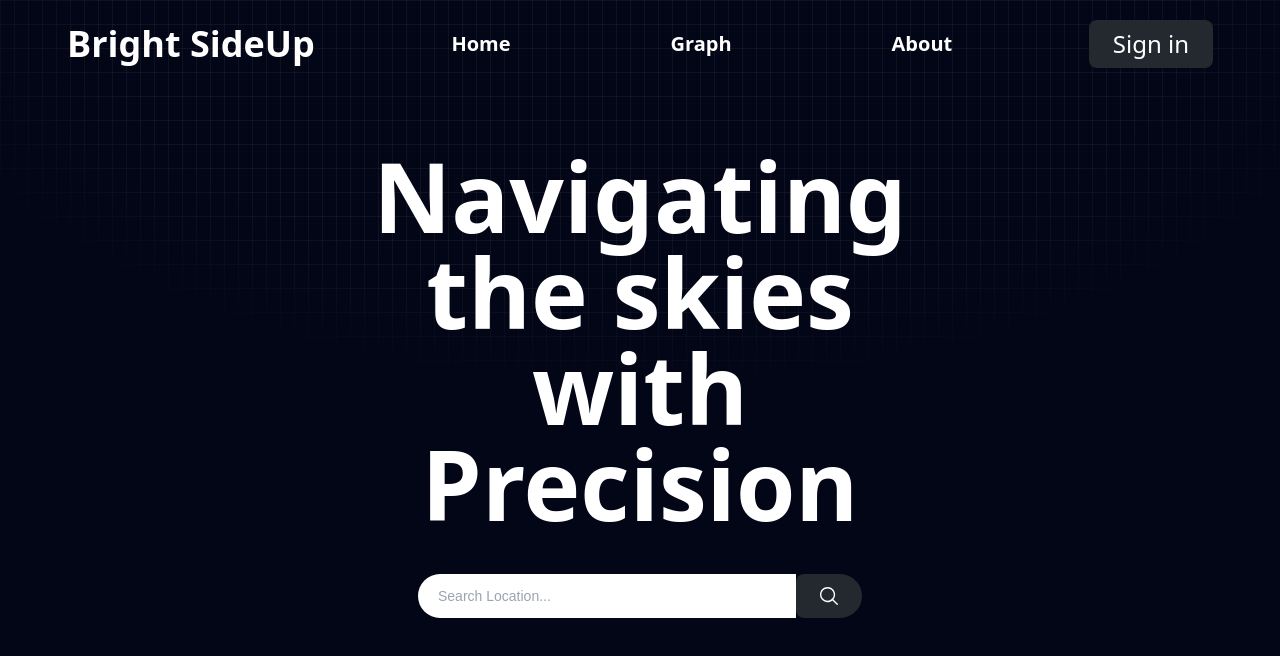
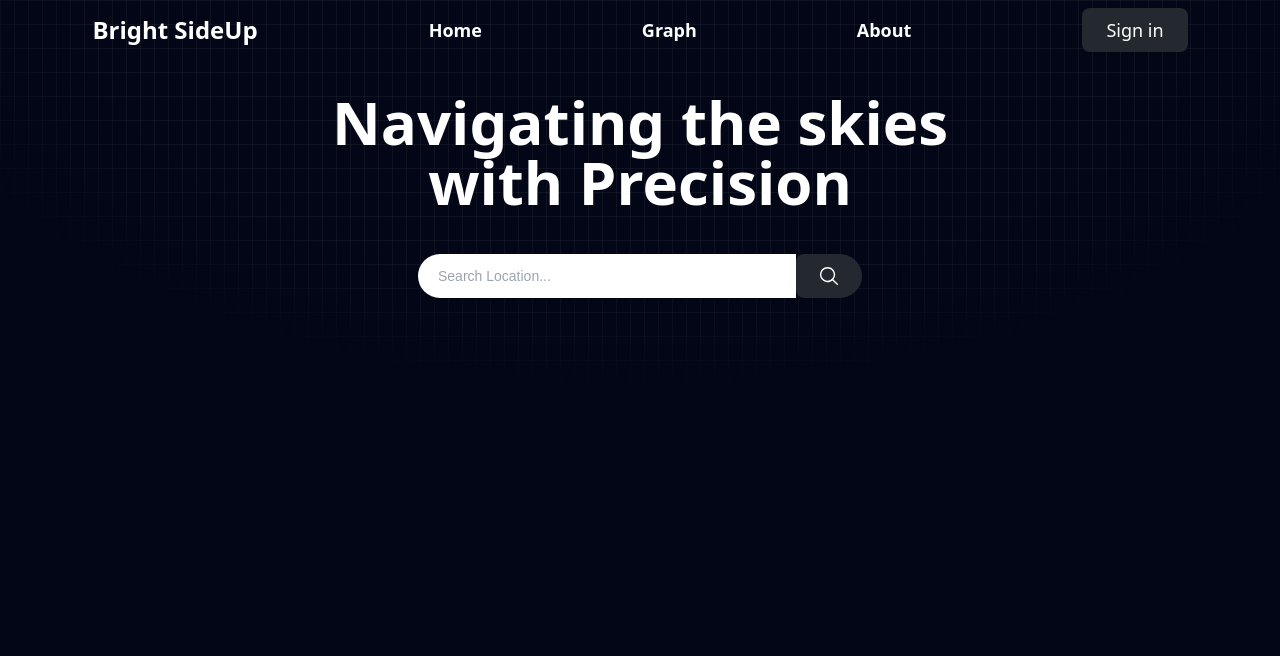
Before and after one commit to shubhams-git/weather_app, a React (Vite) app in the folder frontend/react_weather_app/: page / in a window 1280 px wide. Shown: the top 656 px of the page. Built offline with nearby package versions, Linux system fonts and the light colour scheme; no server answers.

Commit message:
UI improvements and adjustments

```diff
--- a/frontend/react_weather_app/src/App.jsx
+++ b/frontend/react_weather_app/src/App.jsx
@@ -51,7 +51,7 @@ export const App = () => {
       {/* Foreground content */}
       <div>
         <AppBar />
-        <div className="flex justify-center mt-20">
+        <div className="flex justify-center mt-10">
           <CenterCaption />
         </div>
         <div className="mt-10">
--- a/frontend/react_weather_app/src/assets/components/AppBar.jsx
+++ b/frontend/react_weather_app/src/assets/components/AppBar.jsx
@@ -2,8 +2,8 @@ import { MiddleBar } from "./MiddleBar"
 import { SignInButton } from "./SignInButton"
 
 export const AppBar = ()=>{
-    return <div className="flex justify-evenly pt-5">
-                <div className="text-white text-4xl font-semibold content-center">
+    return <div className="flex justify-evenly pt-2">
+                <div className="text-white text-2xl font-semibold content-center">
                     Bright SideUp
                 </div>
                 <MiddleBar/>
--- a/frontend/react_weather_app/src/assets/components/CenterCaption.jsx
+++ b/frontend/react_weather_app/src/assets/components/CenterCaption.jsx
@@ -1,6 +1,6 @@
 export const CenterCaption = ()=>{
     return <div className="flex text-center text-white text-4xl font-semibold w-1/2">
-            <div className="content-center text-8xl">
+            <div className="content-center text-6xl">
                 Navigating the skies with Precision
             </div>
     </div>
--- a/frontend/react_weather_app/src/assets/components/MiddleBar.jsx
+++ b/frontend/react_weather_app/src/assets/components/MiddleBar.jsx
@@ -1,5 +1,5 @@
 export const MiddleBar = ()=>{
-    return <div className="flex justify-center text-white text-xl font-semibold w-1/2">
+    return <div className="flex justify-center text-white text-lg font-semibold w-1/2">
         <div className="content-center px-20">
             Home
         </div>
--- a/frontend/react_weather_app/src/assets/components/SignInButton.jsx
+++ b/frontend/react_weather_app/src/assets/components/SignInButton.jsx
@@ -3,7 +3,7 @@ export const SignInButton = () => {
       <div className="flex justify-center items-center">
         <button
           type="button"
-          className="px-6 py-2 text-white text-2xl text-center bg-[#24292F] hover:bg-[#24292F]/90 focus:ring-4 focus:outline-none focus:ring-[#24292F]/50 font-medium rounded-lg dark:focus:ring-gray-500 dark:hover:bg-[#050708]/30"
+          className="px-6 py-2 text-white text-lg text-center bg-[#24292F] hover:bg-[#24292F]/90 focus:ring-4 focus:outline-none focus:ring-[#24292F]/50 font-medium rounded-lg dark:focus:ring-gray-500 dark:hover:bg-[#050708]/30"
         >
           Sign in
         </button>
--- a/frontend/react_weather_app/src/assets/components/WeatherCard.jsx
+++ b/frontend/react_weather_app/src/assets/components/WeatherCard.jsx
@@ -1,5 +1,5 @@
 export const WeatherCard = ({type, day,temperature, windSpeed, precipitation, pressure, tmin, tmax})=>{
-    return <div className="size-2/12 rounded-tr-full grid grid-cols-6 bg-gradient-to-br from-bawejas-colour-500 to-w ml-20 mr-20  shadow-2xl">
+    return <div className="size-3/12 rounded-tr-full grid grid-cols-6 bg-gradient-to-br from-bawejas-colour-500 to-w ml-20 mr-20  shadow-2xl">
         <div className="flex  justify-center items-center col-start-2 col-span-4 mt-5 mb-5">
             {type=="Sunny"?
             <img className="max-w-20 h-fit" src="sunny.png "></img>:
@@ -13,22 +13,22 @@ export const WeatherCard = ({type, day,temperature, windSpeed, precipitation, pr
         <div className="flex justify-center col-start-2 col-span-4 text-2xl text-red-50 font-serif font-bold mb-1">
             {day}
         </div>
-        <div className="flex justify-center col-start-2 col-span-4 text-5xl text-red-50 font-serif font-extrabold mb-5">
+        <div className="flex justify-center col-start-2 col-span-4 text-4xl text-red-50 font-serif font-extrabold mb-3">
             {temperature}°C
         </div>
-        <div className="col-start-2 col-span-4 text-xl font-serif text-red-50 mb-2">
+        <div className="col-start-2 col-span-4 text-base font-serif text-red-50 mb-2">
             Wind Speed: {windSpeed} m/s
         </div>
-        <div className="col-start-2 col-span-4 text-xl font-serif text-red-50 mb-2">
+        <div className="col-start-2 col-span-4 text-base font-serif text-red-50 mb-2">
             Precipitation: {precipitation} mm/h
         </div>
-        <div className="col-start-2 col-span-4 text-xl font-serif text-red-50 mb-2">
+        <div className="col-start-2 col-span-4 text-base font-serif text-red-50 mb-2">
             Pressure: {pressure} hPa
         </div>
-        <div className="col-start-2 col-span-4 text-xl font-serif text-red-50 mb-2">
+        <div className="col-start-2 col-span-4 text-base font-serif text-red-50 mb-2">
             Min. Temp: {tmin}°C
         </div>
-        <div className="col-start-2 col-span-4 text-xl font-serif text-red-50 mb-2">
+        <div className="col-start-2 col-span-4 text-base font-serif text-red-50">
             Max. Temp: {tmax}°C
         </div>
     </div>
```
